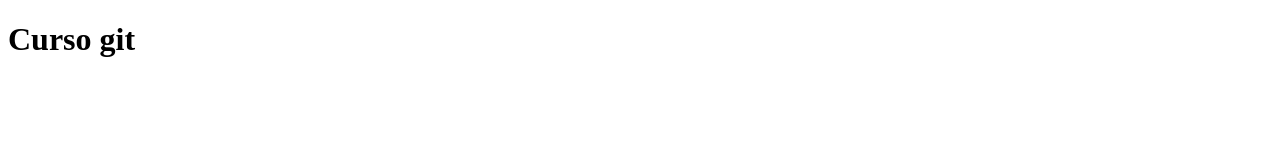
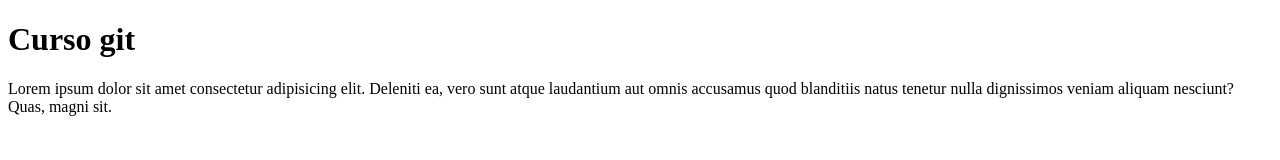
Before and after one commit to Castilhoo/curso-git, a plain HTML site: page index.html in a window 1280 px wide. Drawn offline with Linux system fonts and the light colour scheme.

Commit message:
paragrafo lorem

```diff
--- a/index.html
+++ b/index.html
@@ -8,5 +8,7 @@
 </head>
 <body>
     <h1>Curso git</h1>
+
+    <p>Lorem ipsum dolor sit amet consectetur adipisicing elit. Deleniti ea, vero sunt atque laudantium aut omnis accusamus quod blanditiis natus tenetur nulla dignissimos veniam aliquam nesciunt? Quas, magni sit.</p>
 </body>
 </html>
```
